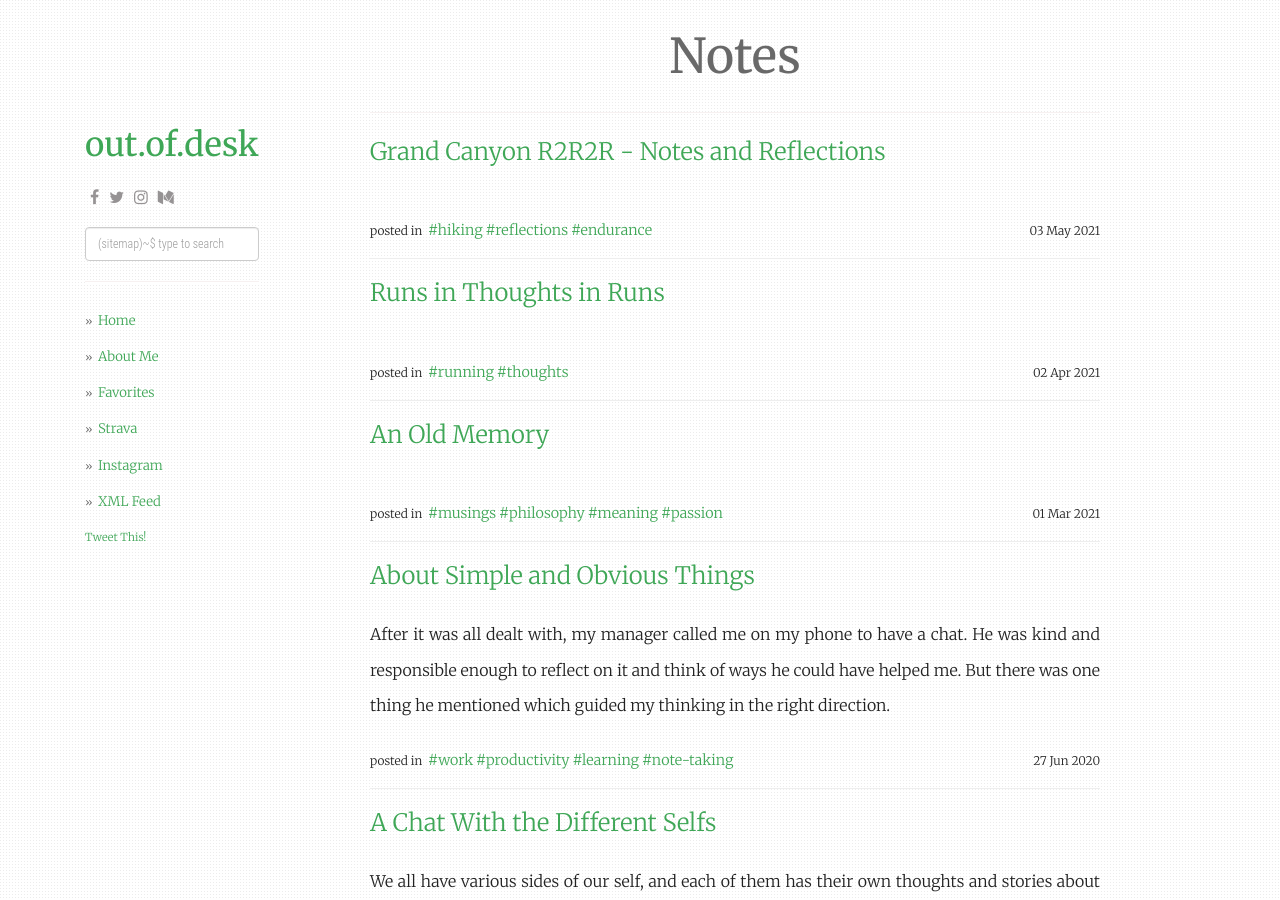
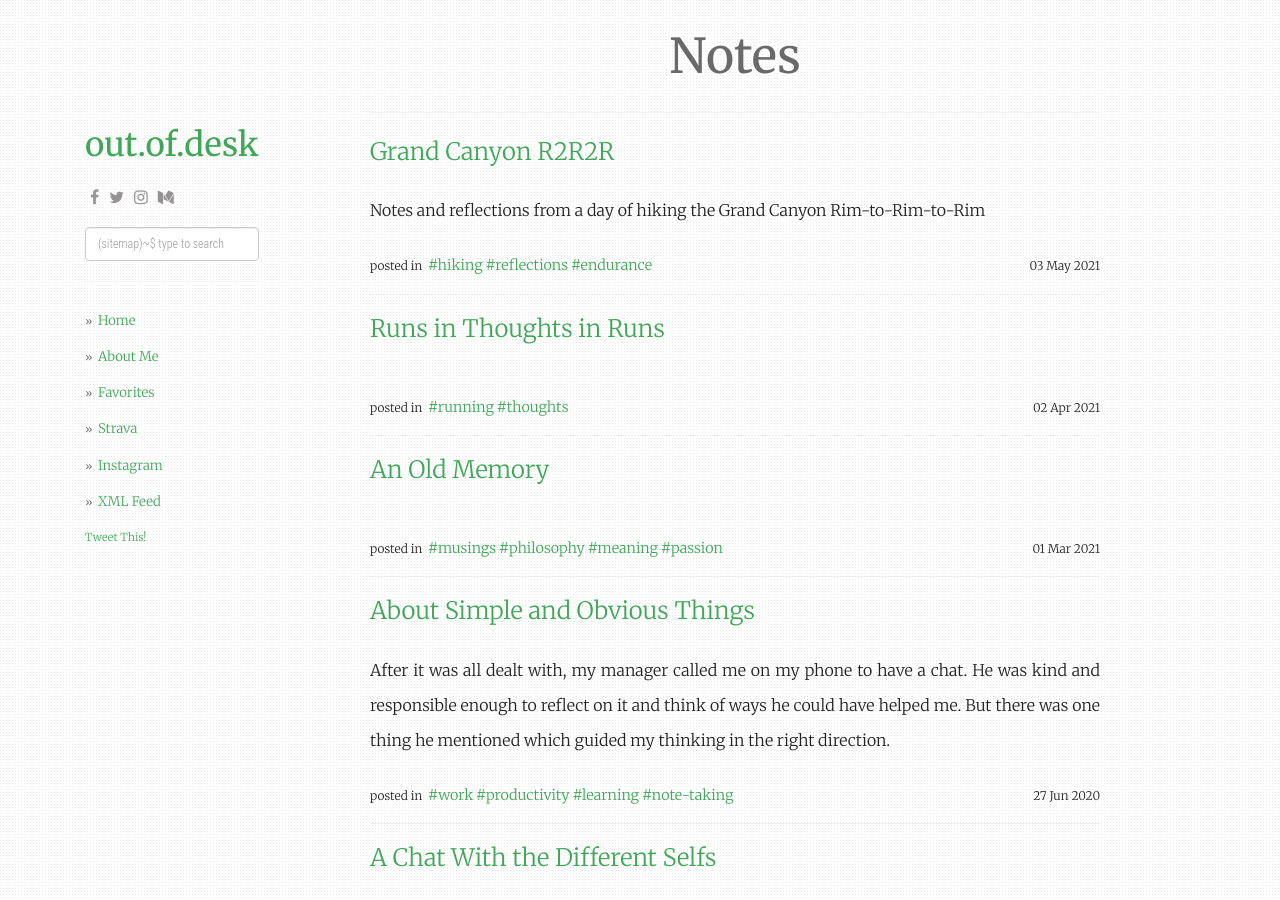
Before and after one commit to outofdesk/outofdesk.github.io, a Jekyll site: the page built from index.html, in a window 1280 px wide and 900 px high. Built offline with Jekyll 4.4.1, drawn with Linux system fonts in a browser that asks for light colours; nearby versions of some CDN libraries; the list of posts is cut into pages by our own code; comment, search, counter and statistics services are not loaded.

Commit message:
edits grand canyon

```diff
--- a/_posts/2021-05-03-grand-canyon-r2r2r.md
+++ b/_posts/2021-05-03-grand-canyon-r2r2r.md
@@ -1,9 +1,9 @@
 ---
 layout: post
-title:  Grand Canyon R2R2R - Notes and Reflections
+title:  Grand Canyon R2R2R
 date:   2021-05-03 00:00:00 -0700
 categories: [hiking, reflections, endurance]
-description: ""
+description: "Notes and reflections from a day of hiking the Grand Canyon Rim-to-Rim-to-Rim"
 image: ""
 ---
 
```
Also changed, not shown: 5 other files.
